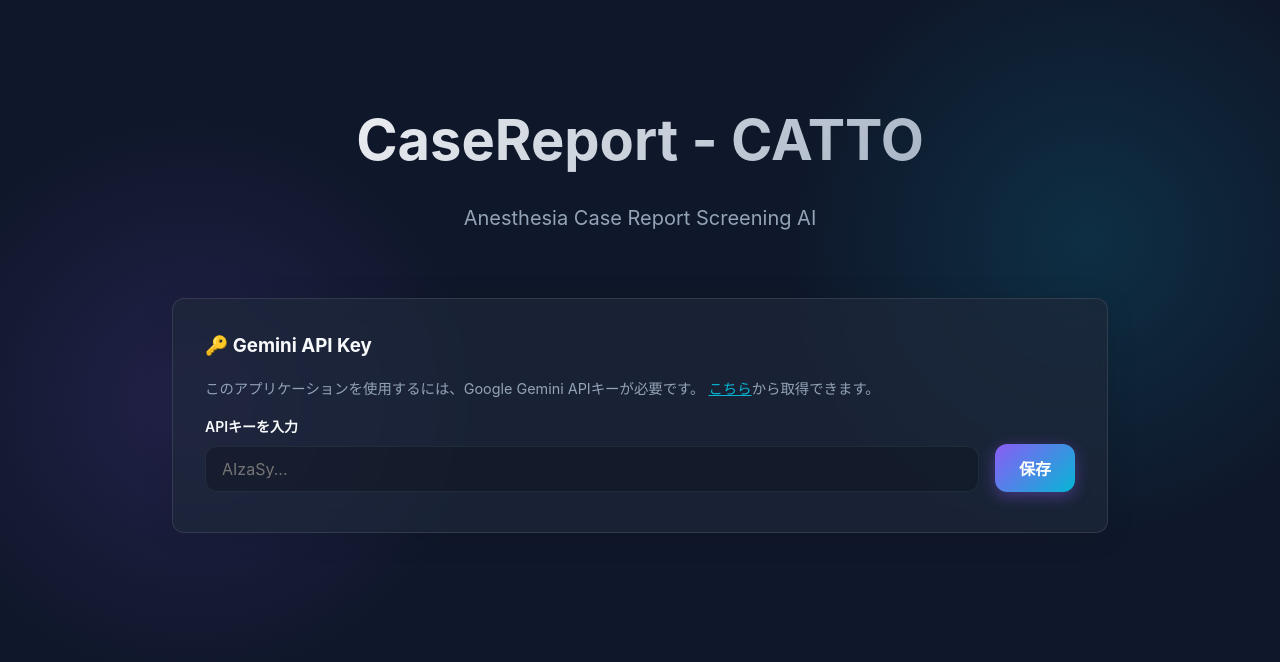
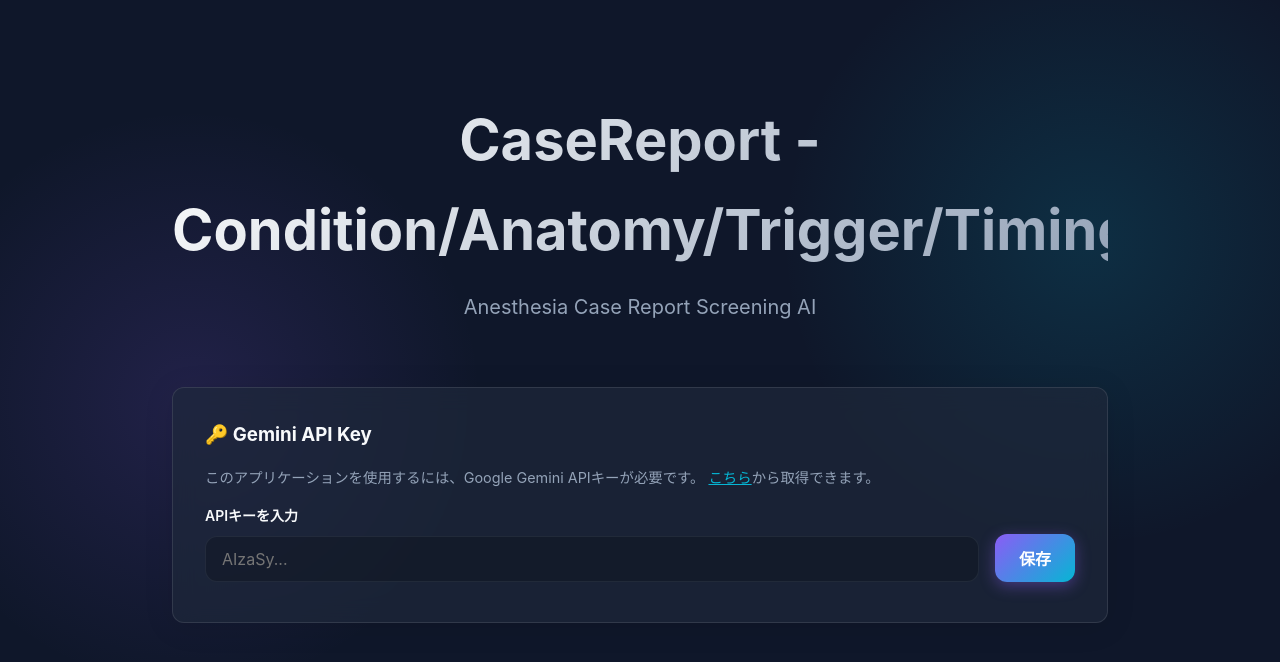
Before and after one commit to eriya74/CaseReport-CATTO, a plain HTML site: page index.html in a window 1280 px wide. Drawn offline with Linux system fonts and the light colour scheme.

Commit message:
Update homepage title to full CATTO definition

```diff
--- a/index.html
+++ b/index.html
@@ -4,14 +4,14 @@
 <head>
     <meta charset="utf-8">
     <meta name="viewport" content="width=device-width, initial-scale=1.0">
-    <title>CaseReport - CATTO</title>
+    <title>CaseReport - Condition/Anatomy/Trigger/Timing</title>
     <link rel="stylesheet" href="style.css">
 </head>
 
 <body>
     <div class="container">
         <header class="header">
-            <h1>CaseReport - CATTO</h1>
+            <h1>CaseReport - Condition/Anatomy/Trigger/Timing</h1>
             <p class="subtitle">Anesthesia Case Report Screening AI</p>
         </header>
 
```
